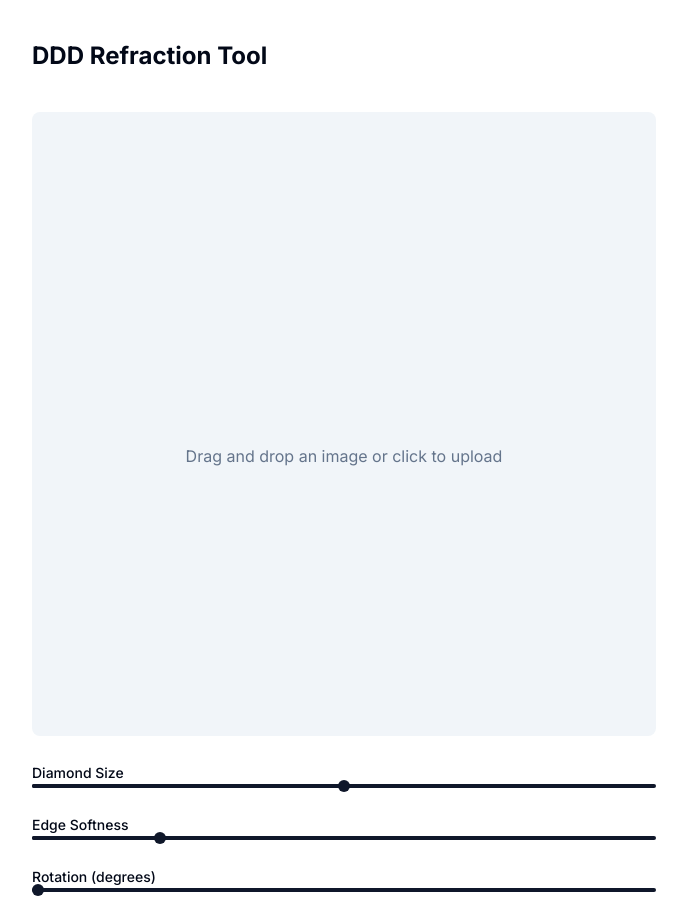
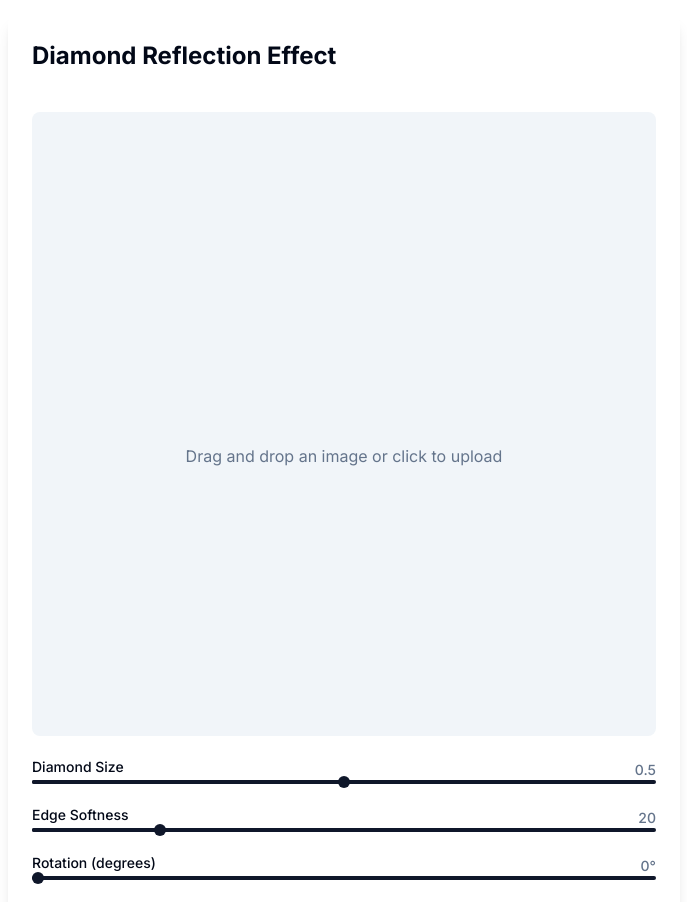
Before and after one commit to AISimplyExplained/distorted-img, a Next.js app: page / in a window 1280 px wide. Shown: the top 902 px of the page, without its empty margins (296-983 px from the left). Built offline with nearby package versions, Linux system fonts and the light colour scheme.

Commit message:
upadated value

```diff
--- a/src/app/page.tsx
+++ b/src/app/page.tsx
@@ -92,10 +92,8 @@ const Home = () => {
 
   return (
     <div className="flex flex-col items-center justify-center min-h-screen bg-background p-4">
-      <div className="max-w-2xl w-full p-6 bg-card rounded-lg">
-        <h1 className="text-2xl font-bold mb-4 text-card-foreground">
-DDD Refraction Tool
-</h1>
+      <div className="max-w-2xl w-full p-6 bg-card rounded-lg shadow-lg">
+        <h1 className="text-2xl font-bold mb-4 text-card-foreground">Diamond Reflection Effect</h1>
 
         <form onSubmit={handleSubmit} className="space-y-6">
           <div className="flex flex-col gap-4 md:flex-row">
@@ -140,7 +138,10 @@ DDD Refraction Tool
           )}
 
           <div>
-            <Label htmlFor="diamond_size">Diamond Size</Label>
+            <Label htmlFor="diamond_size" className="flex justify-between">
+              Diamond Size
+              <span className="text-sm text-muted-foreground">{diamondSize.toFixed(1)}</span>
+            </Label>
             <Slider
               id="diamond_size"
               min={0}
@@ -153,7 +154,10 @@ DDD Refraction Tool
           </div>
 
           <div>
-            <Label htmlFor="edge_softness">Edge Softness</Label>
+            <Label htmlFor="edge_softness" className="flex justify-between">
+              Edge Softness
+              <span className="text-sm text-muted-foreground">{edgeSoftness}</span>
+            </Label>
             <Slider
               id="edge_softness"
               min={0}
@@ -166,7 +170,10 @@ DDD Refraction Tool
           </div>
 
           <div>
-            <Label htmlFor="rotation">Rotation (degrees)</Label>
+            <Label htmlFor="rotation" className="flex justify-between">
+              Rotation (degrees)
+              <span className="text-sm text-muted-foreground">{rotation}°</span>
+            </Label>
             <Slider
               id="rotation"
               min={0}
```
